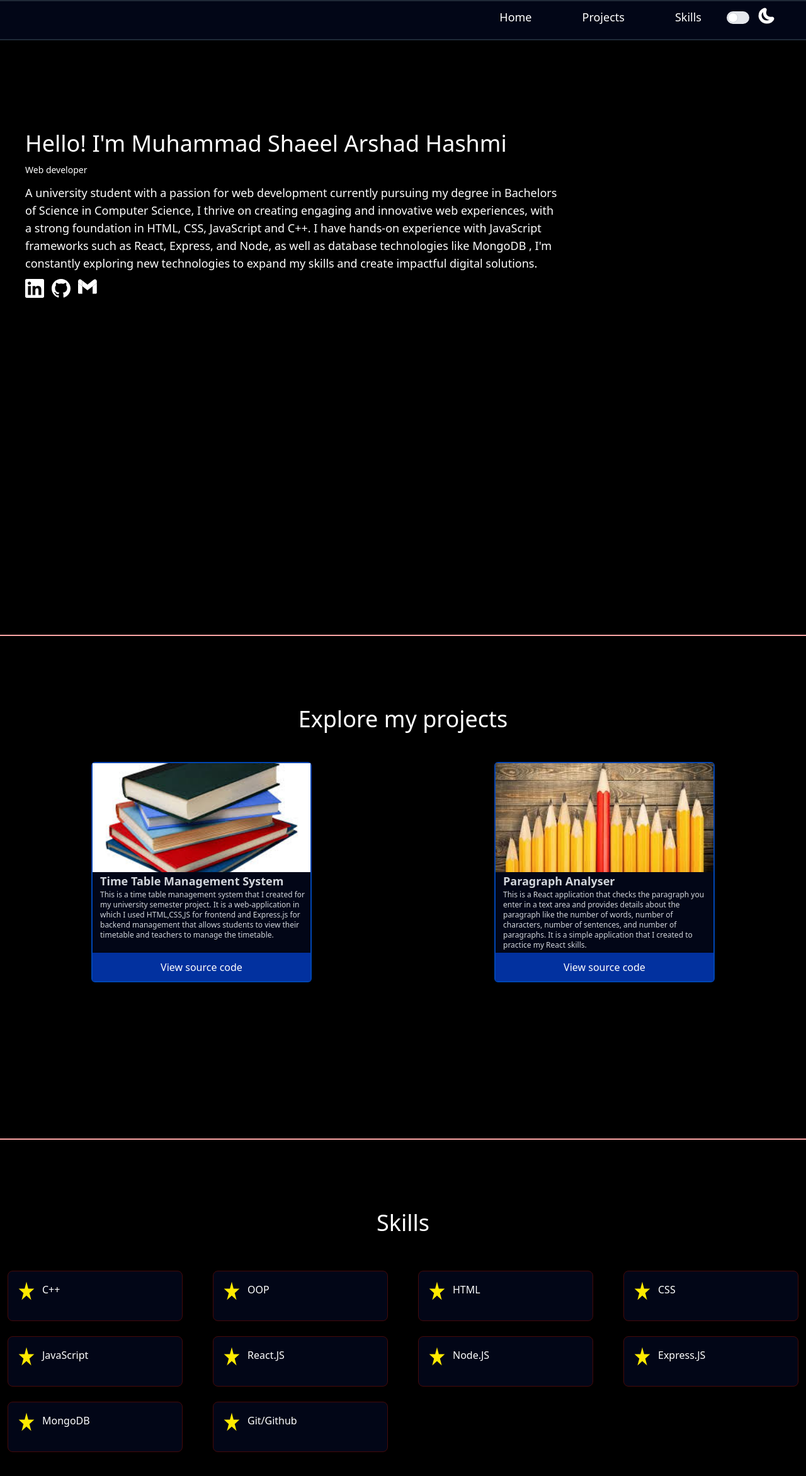
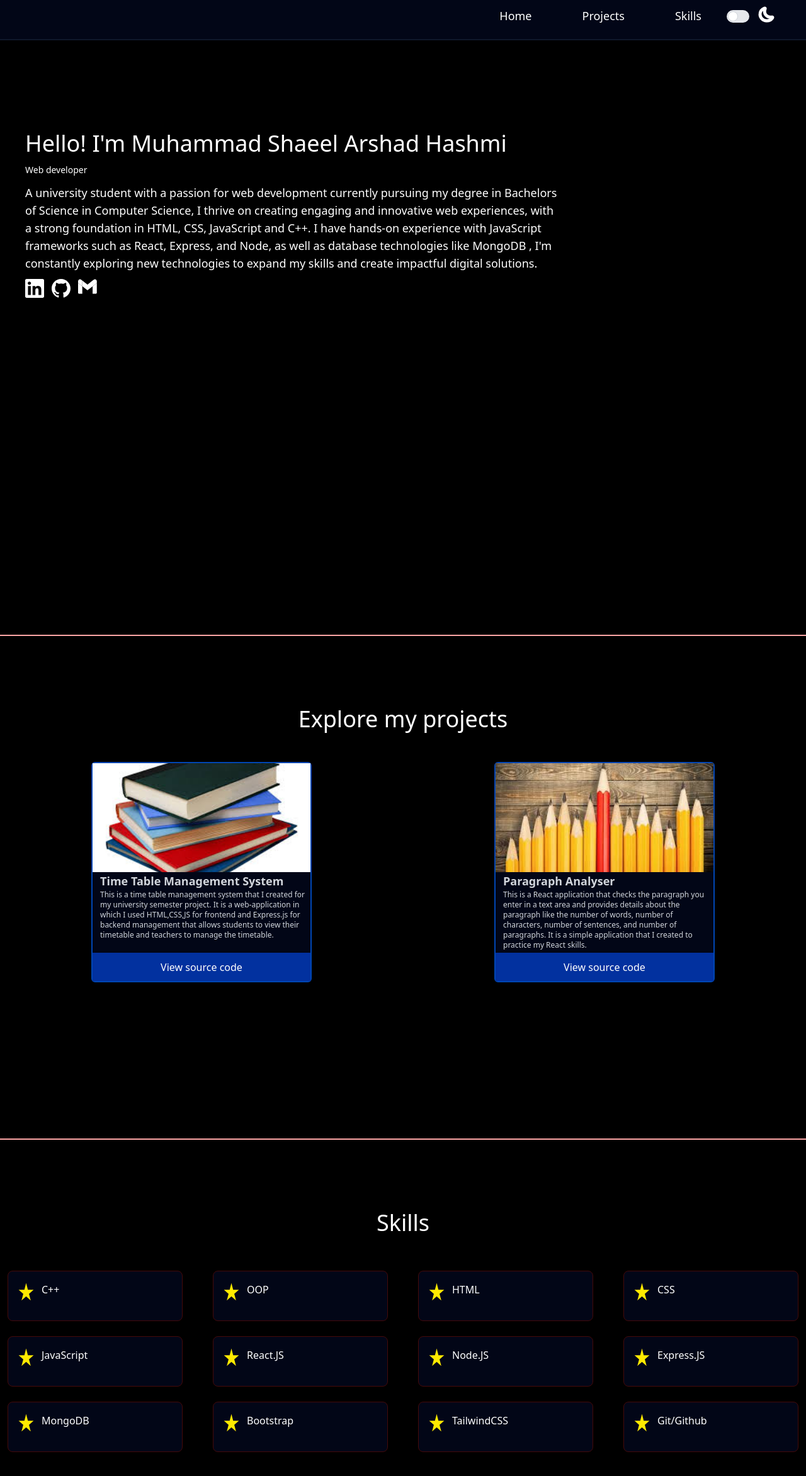
Before and after one commit to shaeelhashmi/portfolio, a React (Vite) app: page / in a window 1280 px wide. Shown: the top 2344 px of the page at 63% size. Built offline with nearby package versions, Linux system fonts and the light colour scheme.

Commit message:
fixed light mode

```diff
--- a/src/App.jsx
+++ b/src/App.jsx
@@ -40,7 +40,7 @@ export default function App() {
   const setmode = () => {
     selector
       ? (document.body.style.backgroundColor = "black")
-      : (document.body.style.backgroundColor = "#C9E9FA");
+      : (document.body.style.backgroundColor = "#8EBDFF");
   };
   window.addEventListener("scroll", () => {
     const a = document.querySelectorAll(".animate");
--- a/src/components/Box.jsx
+++ b/src/components/Box.jsx
@@ -10,9 +10,11 @@ export default function Box(props) {
     <>
       <div
         className={`${
-          selector ? "bg-slate-950 text-white" : "bg-[#3FA4EC] text-black"
-        }  my-2 mx-3 rounded-lg p-4 h-[100%] border-[1.5px] border-red-950 border-solid  animate opacity-0
-      boxes`}
+          selector
+            ? "bg-slate-950 text-white  border-red-950"
+            : "bg-[#72abff] text-black  border-blue-500"
+        }  my-2 mx-3 rounded-lg p-4 h-[100%] border-[1.5px]  border-solid  animate opacity-0
+      boxes z-30`}
       >
         <span className="animate opacity-0 ">
           <StarSvg></StarSvg>
--- a/src/components/Navbar.jsx
+++ b/src/components/Navbar.jsx
@@ -12,8 +12,10 @@ export default function Navbar() {
   return (
     <div
       className={`${
-        selector ? "text-white bg-slate-950" : "text-black: bg-[#6ec0ec]"
-      } w-full fixed top-0 h-[8%] sm:10px border-solid border-2 border-gray-800 border-l-0 border-r-0 p-4 sm:text-2xl text-xs z-50 animate `}
+        selector
+          ? "text-white bg-slate-950  border-2 border-solid border-slate-900"
+          : "text-black: bg-[#5BA0FF] border-2 border-solid border-[#3c7bd4]"
+      } w-full fixed top-0 h-[8%] sm:10px   border-t-0 border-l-0 border-r-0 p-4 sm:text-2xl text-xs z-50 animate `}
     >
       <ul className="float-right sm:text-lg text-[10px]">
         <li className="inline-block sm:mx-10 mr-3 relative bottom-3">
--- a/src/components/ProjectCard.jsx
+++ b/src/components/ProjectCard.jsx
@@ -8,7 +8,7 @@ export default function ProjectCard(props) {
   return (
     <div
       className={`" ml-auto  mr-auto  border-2 border-solid ${
-        selector ? "border-[#0046B4]" : "border-[#428bff]"
+        selector ? "border-[#0046B4]" : "border-[#4a99ff]"
       } sm:h-[350px]  rounded-md  sm:w-[350px]        [@media(max-width:320px)]:w-[290px] [@media(max-width:320px)]:h-[290px] w-[250px] h-[250px] animate opacity-0"`}
     >
       <div className="w-full h-1/2 animate opacity-0">
@@ -18,7 +18,7 @@ export default function ProjectCard(props) {
         className={`md:text-lg [@media(max-width:320px)]:text-sm  ${
           selector
             ? "text-gray-300 bg-slate-950"
-            : "text-slate-950 bg-[#83CFFF]"
+            : "text-slate-950 bg-[#75b1ff]"
         }  pl-3 h-[37%] w-full font-bold text-[9px] animate opacity-0`}
       >
         {props.title}
@@ -33,7 +33,7 @@ export default function ProjectCard(props) {
           className={`${
             selector
               ? "bg-[#02319F] text-white hover:bg-[#00174C]"
-              : "bg-[#5ab7ff] hover:bg-[#428bc4] text-black"
+              : "bg-[#3895ff] hover:bg-[#3a7fce] text-black"
           } w-full h-[13%] m-0 p-0
         animate opacity-0"`}
         >
--- a/src/components/SVG/GithubSvg.jsx
+++ b/src/components/SVG/GithubSvg.jsx
@@ -1,4 +1,4 @@
-import React, { useEffect, useState } from "react";
+import React from "react";
 import { useSelector } from "react-redux";
 export default function GithubSvg() {
   const selector = useSelector((state) => {
--- a/src/components/SVG/StarSvg.jsx
+++ b/src/components/SVG/StarSvg.jsx
@@ -1,20 +1,24 @@
 import React from "react";
+import { useSelector } from "react-redux";
 export default function StarSvg() {
+  const selector = useSelector((state) => {
+    let a = state;
+    return a.mode;
+  });
   return (
     <div className="inline-block animate">
       <svg
         xmlns="http://www.w3.org/2000/svg"
-        width="26"
+        width="25"
         height="30"
-        viewBox="0 0 26 29"
+        viewBox="0 0 26 26"
         fill="none"
-        className="inline-block"
+        class="inline-block"
       >
         <path
           d="M13 0L15.9187 11.0557H25.3637L17.7225 17.8885L20.6412 28.9443L13 22.1115L5.35879 28.9443L8.27747 17.8885L0.636266 11.0557H10.0813L13 0Z"
-          fill="#FFEA00"
-          className="inline-block  animate"
-        />
+          fill={`${selector ? "#FFEA00" : "#F7FF00"}`}
+        ></path>
       </svg>
     </div>
   );
--- a/src/components/Skilltab1.jsx
+++ b/src/components/Skilltab1.jsx
@@ -30,6 +30,8 @@ export default function Skilltab2() {
         <Box skill="Node.JS"></Box>
         <Box skill="Express.JS"></Box>
         <Box skill="MongoDB"></Box>
+        <Box skill="Bootstrap"></Box>
+        <Box skill="TailwindCSS"></Box>
         <Box skill="Git/Github"></Box>
       </div>
     </div>
```
